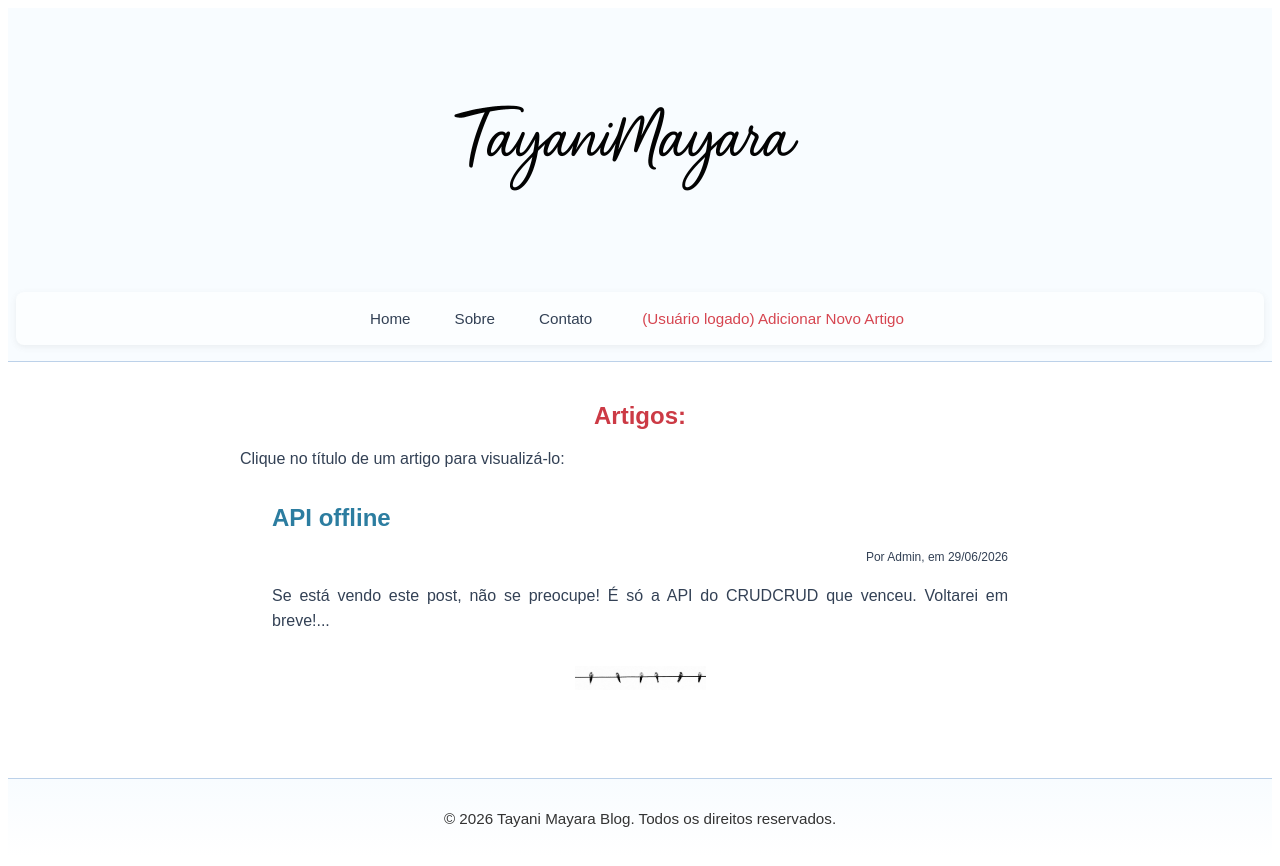
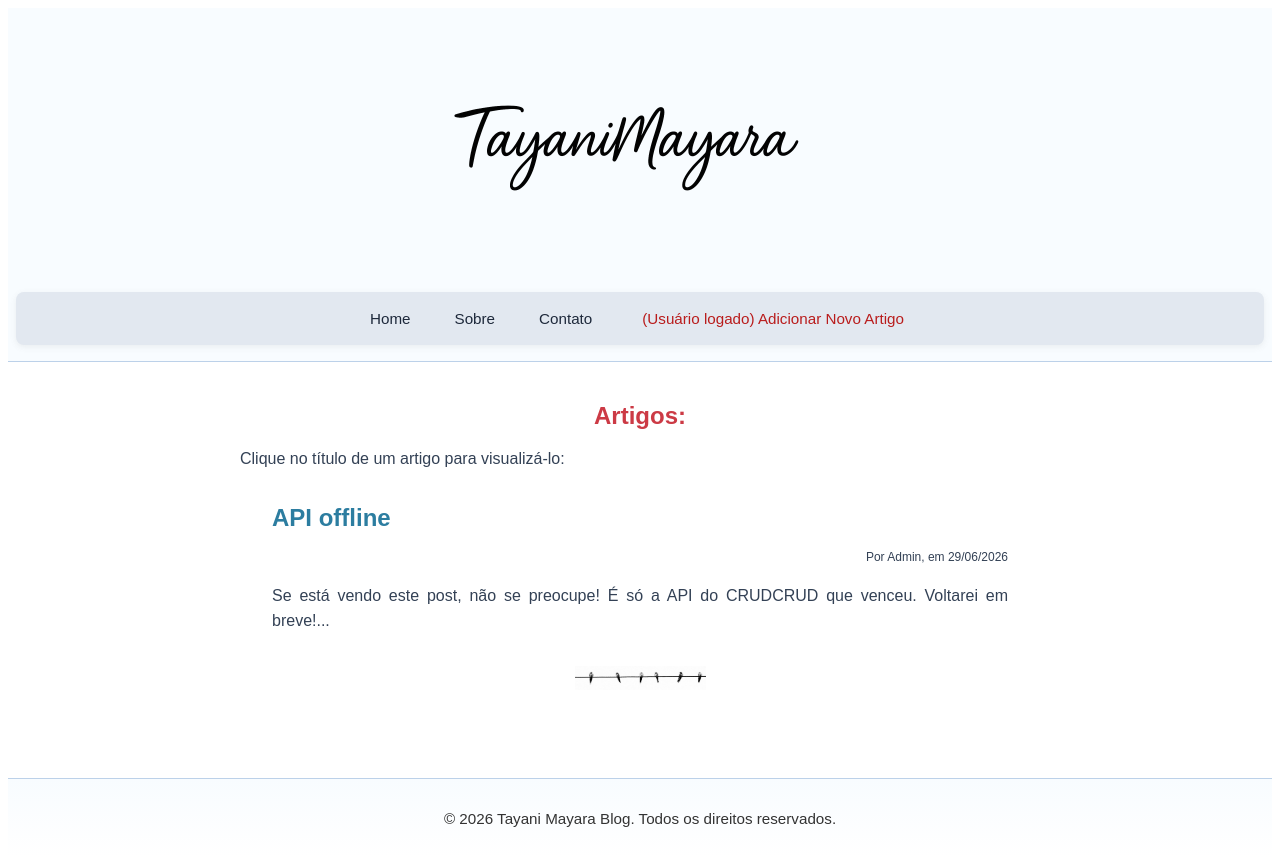
Before and after one commit to tayanibritto/taymayarablog, a Next.js app: page / in a window 1280 px wide. Built offline with nearby package versions, Linux system fonts and the light colour scheme; no server answers.

Commit message:
refatoração: CSS do Header para melhorar acessibilidade

```diff
--- a/src/components/Header.module.css
+++ b/src/components/Header.module.css
@@ -23,7 +23,7 @@
     gap: 24px;
     padding: 0;
     margin: 0;
-    background: #fcfeff;
+    background: #e2e8f0;
     border-radius: 8px;
     padding: 10px 16px;
     box-shadow: 0 2px 6px rgba(112, 112, 112, 0.1);
@@ -35,7 +35,7 @@
 }
 
 .nav__link {
-    color: #334155;
+    color: #1e293b;
     font-weight: 500;
     font-size: 0.95rem;
     padding: 8px 10px;
@@ -49,7 +49,7 @@
 }
 
 .nav__publish {
-    color: #d64550;
+    color: #b91c1c;
     padding: 8px 16px;
     border-radius: 4px;
     font-weight: 500;
@@ -58,7 +58,7 @@
 }
 
 .nav__publish:hover {
-    color: #d11827;
+    color: #9e131e;
     background: #f0e2ea;
     transition: 0.2s ease;
 }
```
